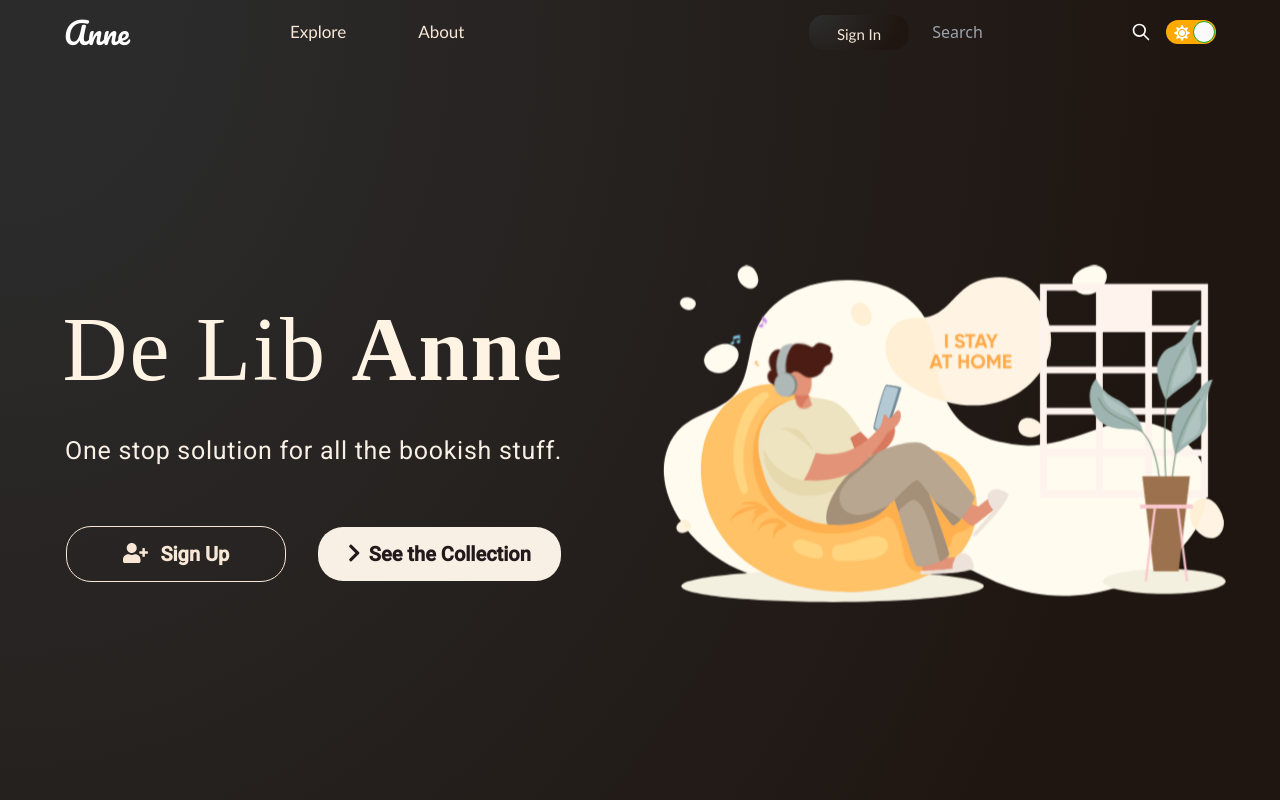
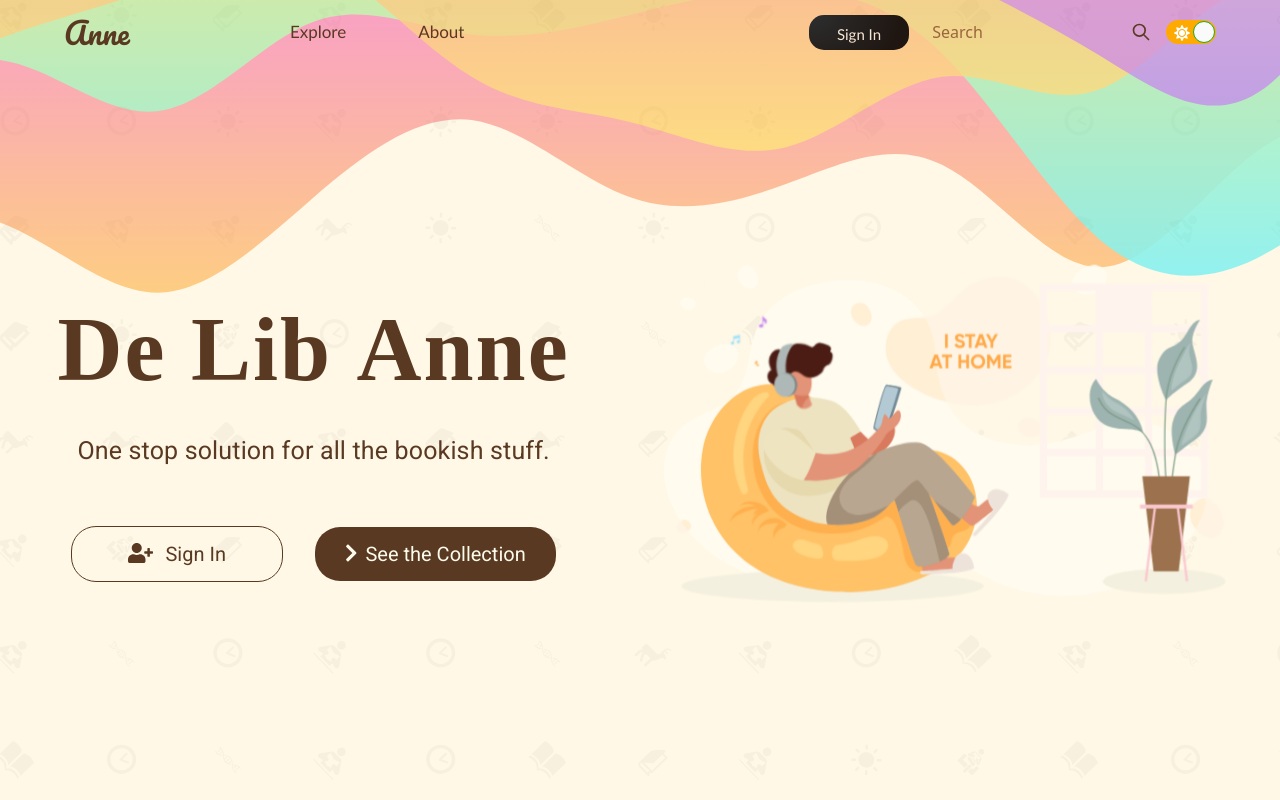
Before and after one commit to souris-dev/de-lib-anne-react, a React (Vite) app: page / in a window 1280 px wide. Built offline with nearby package versions, Linux system fonts and the light colour scheme; a web font is replaced by a local one.

Commit message:
Added light theme to landing page too

```diff
--- a/src/components/NavbarAndFooter/Navbar.css
+++ b/src/components/NavbarAndFooter/Navbar.css
@@ -74,8 +74,17 @@ body::-webkit-scrollbar-thumb {
     "Lucida Sans", Arial, sans-serif;
 }
 
-.topnav .left-buttons .peach:hover {
+.topnav-light .left-buttons a {
+  color: #5a3922;
+}
+
+.topnav .left-buttons .peach:hover:not(.topnav-light .left-buttons .peach) {
   border-bottom: 4px solid #f2f2f2;
+  transform: translateY(2px);
+}
+
+.topnav-light .left-buttons .peach:hover {
+  border-bottom: 4px solid #5a3922;
   transform: translateY(2px);
 }
 
@@ -130,9 +139,17 @@ body::-webkit-scrollbar-thumb {
   font-family: "Pacifico";
 }
 
+.topnav-light a.active {
+  color: #5a3922;
+}
+
 .topnav a.peach {
   color: #f8e7d5;
   height: 8vh;
+}
+
+.topnav-light a.peach {
+  color: #5a3922 !important;
 }
 
 .topnav a.current {
@@ -181,6 +198,14 @@ body::-webkit-scrollbar-thumb {
   transition: width 0.5s cubic-bezier(0.165, 0.84, 0.44, 1);
 }
 
+.topnav-light .nav-search-form input[type=text] {
+  color: #5a3922 !important;
+}
+
+.topnav-light .nav-search-form input::placeholder {
+  color: #9b643d;
+}
+
 .topnav .nav-search-form input[type=text]:focus {
   width: 12rem;
   outline: none;
--- a/src/components/NavbarAndFooter/Navbar.jsx
+++ b/src/components/NavbarAndFooter/Navbar.jsx
@@ -34,6 +34,9 @@ export function Navbar() {
 
   var { themeData: theme, setThemeData: setTheme } = useContext(ThemeContext);
 
+  // utility function
+  const isLandingPageLightTheme = () => currPage == "root" && !theme.dark;
+
   // NavLink from react router doesn't seem to work and
   // so active link detection had to be implemented manually
   useEffect(() => {
@@ -44,7 +47,11 @@ export function Navbar() {
     <div className="relative">
       <nav
         className={`topnav w-full z-50 ${
-          currPage == "root" ? "" : "topnav-bg-black"
+          currPage == "root"
+            ? theme.dark
+              ? ""
+              : "topnav-light"
+            : "topnav-bg-black"
         }`}
       >
         <div className="logo">
@@ -85,7 +92,7 @@ export function Navbar() {
                   style={{ height: "20px" }}
                   fill="none"
                   viewBox="0 0 24 24"
-                  stroke="white"
+                  stroke={`${isLandingPageLightTheme() ? "#5a3922" : "white"}`}
                 >
                   <path
                     strokeLinecap="round"
--- a/src/pages/landing.css
+++ b/src/pages/landing.css
@@ -9,6 +9,10 @@
   /* background: radial-gradient(at top left, #3b555d, #233237); */
   background: radial-gradient(100% 196.89% at 0.54% 0%, #2B2B2B 13.02%, #1F1611 92.19%);
 }
+
+.body-light {
+  background: transparent;
+}
 #color-bg {
   display: flex;
   justify-content: center;
@@ -19,6 +23,9 @@
   text-align: center;
   color: #fffbef;
 }
+.content-light {
+  color: #382416 !important;
+}
 #library-name {
   font-family: "Astloch";
   color: #fff4e4;
@@ -26,6 +33,9 @@
   font-size: 90px;
   font-weight: 400;
   letter-spacing: 2px;
+}
+.color-light {
+  color: #5a3922 !important;
 }
 #anne {
   font-weight: 700;
@@ -37,6 +47,10 @@
   font-size: 25px;
   margin-top: 15px;
   letter-spacing: 0.045rem;
+}
+
+.quote-light {
+  letter-spacing: 0.01rem !important;
 }
 
 #content .buttons{
@@ -65,8 +79,20 @@
   transition: all 1s cubic-bezier(0.075, 0.82, 0.165, 1);
 }
 
-#content .buttons .a-link:first-child:hover{
+#content .buttons .a-link-light:first-child{
+  color: #5a3922;
+  border-radius: 25px;
+  padding: 12px 3.5rem;
+  border: 1px solid #5a3922;
+  transition: all 1s cubic-bezier(0.075, 0.82, 0.165, 1);
+}
+
+#content .buttons .a-link:first-child:hover:not(.a-link-light) {
   box-shadow: 4px 8px 10px #222222
+}
+
+#content .buttons .a-link-light:first-child:hover{
+  background-color: #fff7dd;
 }
 
 #content .buttons .a-link:last-child{
@@ -77,8 +103,17 @@
   transition: all 1s cubic-bezier(0.075, 0.82, 0.165, 1);
 }
 
-#content .buttons .a-link:last-child:hover{
+#content .buttons .a-link-light:last-child{
+  background-color: #5a3922;
+  color: #fdfcec;
+}
+
+#content .buttons .a-link:last-child:hover:not(.a-link-light){
   box-shadow: 7px 12px 16px #222222
+}
+
+#content .buttons .a-link-light:last-child:hover{
+  background-color: #24191b;
 }
 
 .anim-left {
--- a/src/pages/landing.jsx
+++ b/src/pages/landing.jsx
@@ -6,29 +6,34 @@ import { Navbar } from "../components/NavbarAndFooter/Navbar";
 import { FontAwesomeIcon } from "@fortawesome/react-fontawesome";
 import { faUserPlus, faChevronRight } from "@fortawesome/free-solid-svg-icons";
 
+import { ThemeContext } from "../ThemeProvider";
+import { useContext } from "react";
+
 function LandingPage() {
+  const { themeData: theme } = useContext(ThemeContext);
+
   return (
-    <div className="body">
+    <div className={`${theme.dark ? "body" : "body-light"}`}>
       <Navbar />
       <div>
         <div id="flex-con">
           <div id="color-bg">
-            <div id="content">
-              <h1 id="library-name">
-                De Lib <span id="anne">Anne</span>
+            <div id="content" className={`${theme.dark ? "" : "content-light"}`}>
+              <h1 id="library-name" className={`${theme.dark ? "" : "color-light"}`}>
+                <span className={`${theme.dark ? "" : "font-bold"}`}>De Lib</span> <span id="anne">Anne</span>
               </h1>
-              <p id="quote">One stop solution for all the bookish stuff.</p>
+              <p id="quote" className={`${theme.dark ? "" : "color-light quote-light"}`}>One stop solution for all the bookish stuff.</p>
               <div className="buttons">
-                <Link to="/register" className="signup a-link">
+                <Link to="/signin" className={`signup a-link ${theme.dark ? "" : "a-link-light"}`}>
                   <FontAwesomeIcon icon={faUserPlus} className="mr-3" />
-                  Sign Up
+                  <span className="font-normal">Sign In</span>
                 </Link>
-                <Link to="/books" className="collection a-link">
+                <Link to="/books" className={`collection a-link ${theme.dark ? "" : "a-link-light"}`}>
                   <FontAwesomeIcon
                     icon={faChevronRight}
                     className="anim-left"
                   />
-                  See the Collection
+                  <span className="font-normal">See the Collection</span>
                 </Link>
               </div>
             </div>
```
